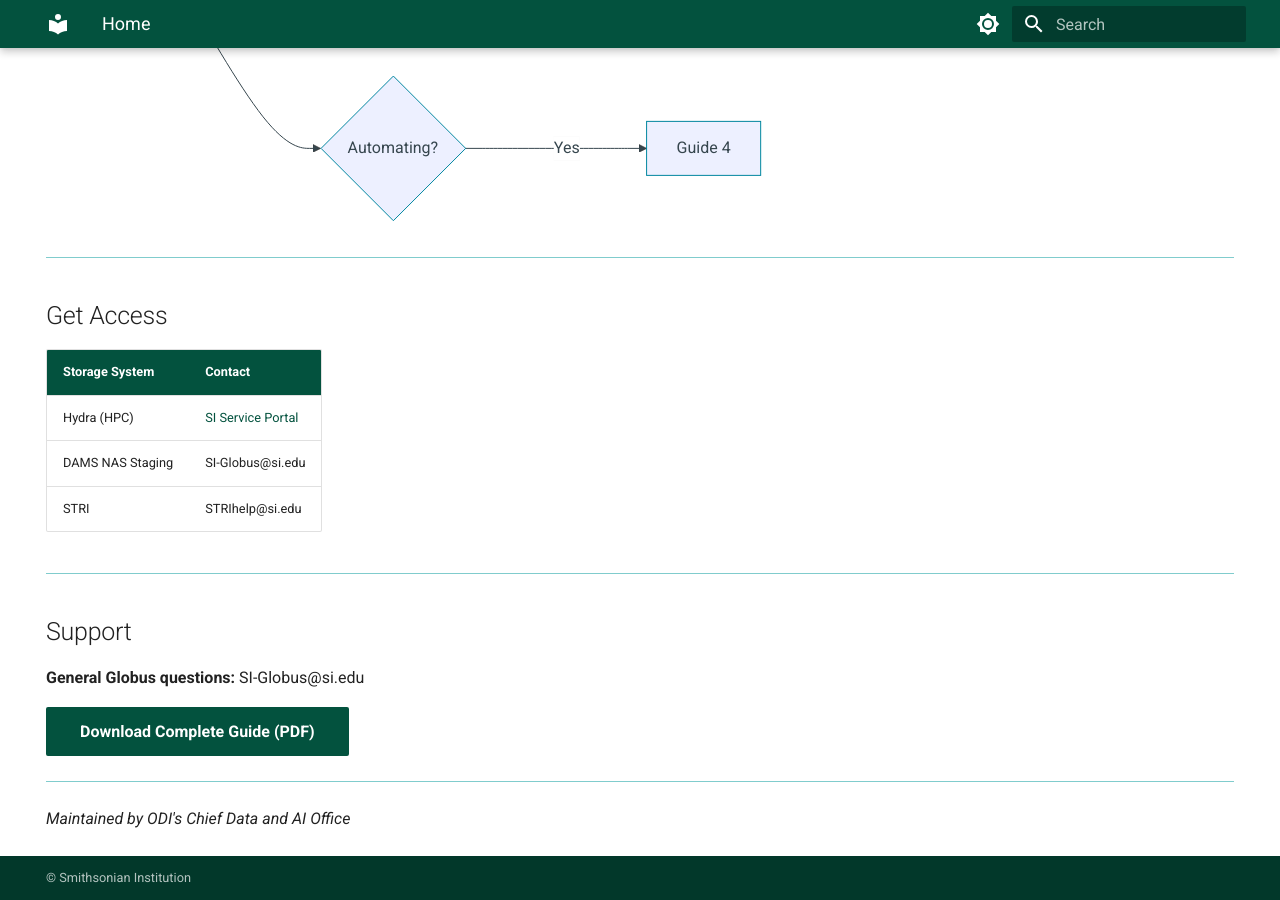
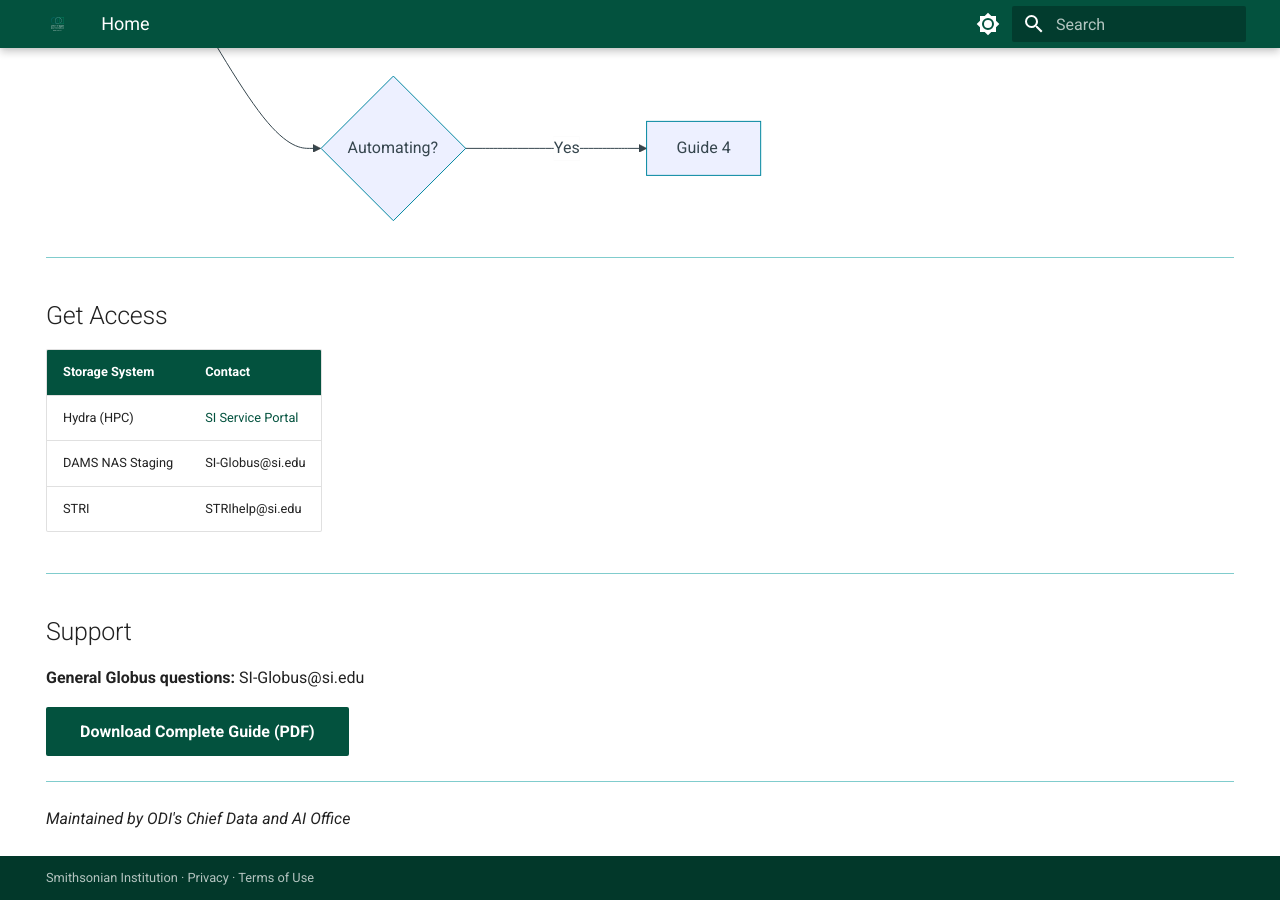
Before and after one commit to Smithsonian/globus-docs, an MkDocs documentation site: the page built from docs/index.md, in a window 1280 px wide and 900 px high, scrolled down 1699 px. Built offline with MkDocs 1.6.1 and Material for MkDocs 9.7.7, drawn with Linux system fonts in a browser that asks for light colours.

Commit message:
Update mkdocs.yml

```diff
--- a/mkdocs.yml
+++ b/mkdocs.yml
@@ -4,6 +4,7 @@
 
 theme:
   name: material
+  logo: images/odi-logo.svg
   palette:
     - scheme: default
       primary: custom
@@ -29,7 +30,6 @@
     - content.code.copy
   icon:
     repo: fontawesome/brands/github
-    logo: images/odi-logo.svg
 
 nav:
   - Home: index.md
@@ -63,7 +63,7 @@
 extra:
   generator: false
 
-copyright: "&copy; Smithsonian Institution"
+copyright: '<a href="https://www.si.edu">Smithsonian Institution</a> · <a href="https://www.si.edu/privacy">Privacy</a> · <a href="https://www.si.edu/termsofuse">Terms of Use</a>'
 
 extra_css:
   - stylesheets/extra.css
```
